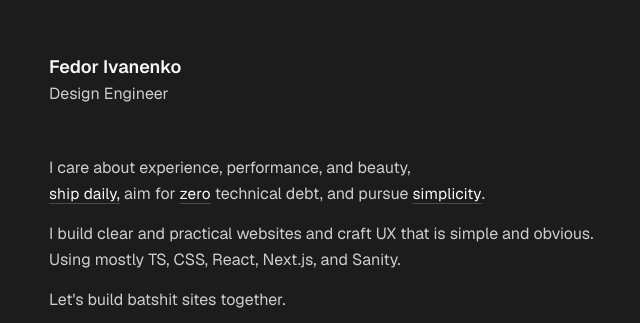
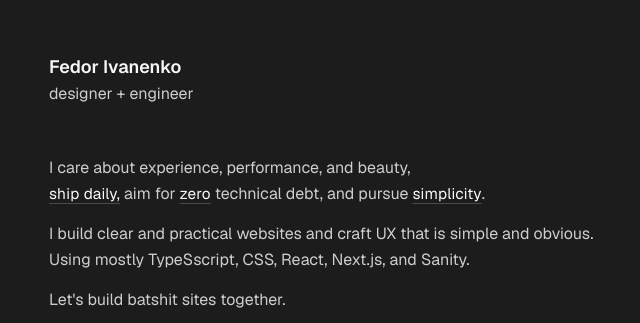
Before and after one commit to fedorivanenko/fedor-ivanenko-personal-website, a Next.js app: page / in a window 1280 px wide. Shown: the part 107-430 px from the top of the page, without its empty margins (269-909 px from the left). Built offline with nearby package versions, Linux system fonts and the light colour scheme.

Commit message:
case chagin

```diff
--- a/app/page.tsx
+++ b/app/page.tsx
@@ -15,7 +15,7 @@ function BioPanel() {
         )}
       >
         <h1>Fedor Ivanenko</h1>
-        <p>Design Engineer</p>
+        <p>designer + engineer</p>
       </div>
       <Section>
         <div className="prose-short">
@@ -42,7 +42,7 @@ function BioPanel() {
             I build clear and practical websites and craft UX that is
             simple and obvious.{" "}
             <br className="hidden md:block" />
-            Using mostly TS, CSS, React, Next.js, and
+            Using mostly TypeSscript, CSS, React, Next.js, and
             Sanity.
           </p>
           <p>Let{"'"}s build batshit sites together.</p>
```
